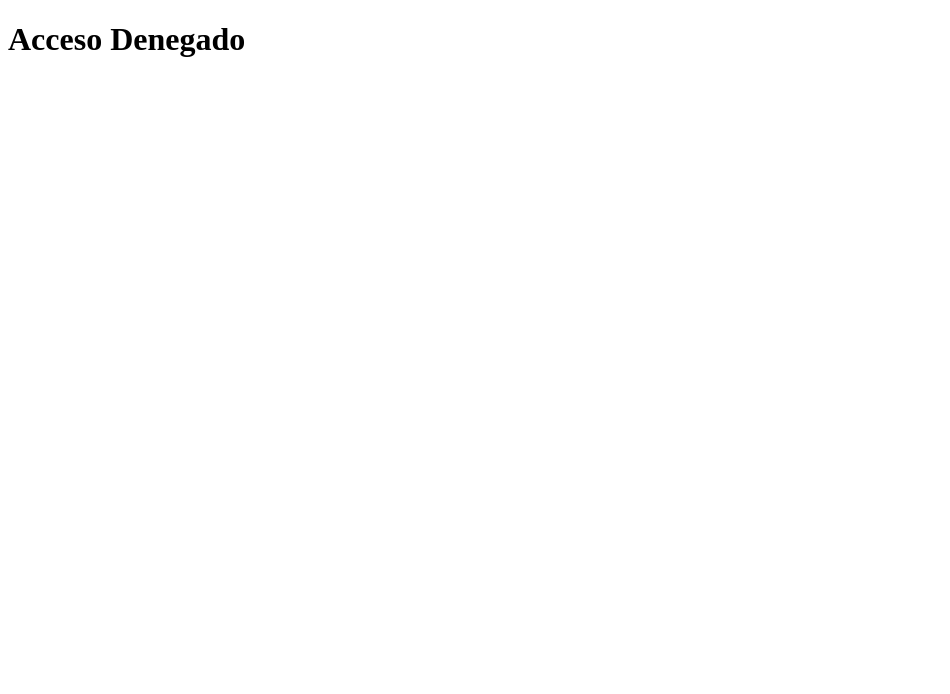
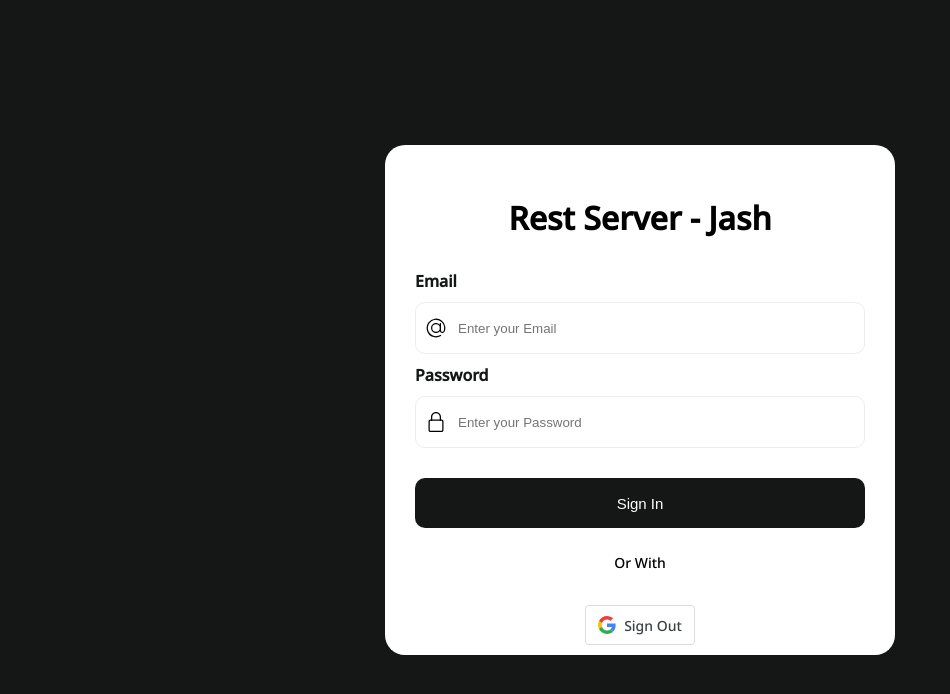
Before and after one commit to Jash0104/restserver, a website: page public/index.html in a window 1280 px wide. Shown: the whole page, without its empty margins (0-950 px from the left). Drawn offline with Linux system fonts and the light colour scheme.

Commit message:
Adding login form and styles

```diff
--- a/public/index.html
+++ b/public/index.html
@@ -3,9 +3,114 @@
     <head>
         <meta charset="UTF-8">
         <meta name="viewport" content="width=device-width, initial-scale=1.0">
+        <link rel="stylesheet" href="./styles.css">
         <title>Rest Server</title>
+        <link rel="shortcut icon" href="./mico1.png" type="image/x-icon">
     </head>
     <body>
-        <h1>Acceso Denegado</h1>
+
+        <form class="form">
+            <div class="flex-column">
+                <h1 class="title">Rest Server - Jash</h1>
+            </div>
+            <div class="flex-column">
+                <label>Email </label>
+            </div>
+            <div class="inputForm">
+                <svg height="20" viewBox="0 0 32 32" width="20"
+                    xmlns="http://www.w3.org/2000/svg"><g id="Layer_3"
+                        data-name="Layer 3"><path
+                            d="m30.853 13.87a15 15 0 0 0 -29.729 4.082 15.1 15.1 0 0 0 12.876 12.918 15.6 15.6 0 0 0 2.016.13 14.85 14.85 0 0 0 7.715-2.145 1 1 0 1 0 -1.031-1.711 13.007 13.007 0 1 1 5.458-6.529 2.149 2.149 0 0 1 -4.158-.759v-10.856a1 1 0 0 0 -2 0v1.726a8 8 0 1 0 .2 10.325 4.135 4.135 0 0 0 7.83.274 15.2 15.2 0 0 0 .823-7.455zm-14.853 8.13a6 6 0 1 1 6-6 6.006 6.006 0 0 1 -6 6z"></path></g>
+                </svg>
+                <input type="text" class="input" placeholder="Enter your Email">
+            </div>
+
+            <div class="flex-column">
+                <label>Password </label>
+            </div>
+            <div class="inputForm">
+                <svg height="20" viewBox="-64 0 512 512" width="20"
+                    xmlns="http://www.w3.org/2000/svg"><path
+                        d="m336 512h-288c-26.453125 0-48-21.523438-48-48v-224c0-26.476562 21.546875-48 48-48h288c26.453125 0 48 21.523438 48 48v224c0 26.476562-21.546875 48-48 48zm-288-288c-8.8125 0-16 7.167969-16 16v224c0 8.832031 7.1875 16 16 16h288c8.8125 0 16-7.167969 16-16v-224c0-8.832031-7.1875-16-16-16zm0 0"></path><path
+                        d="m304 224c-8.832031 0-16-7.167969-16-16v-80c0-52.929688-43.070312-96-96-96s-96 43.070312-96 96v80c0 8.832031-7.167969 16-16 16s-16-7.167969-16-16v-80c0-70.59375 57.40625-128 128-128s128 57.40625 128 128v80c0 8.832031-7.167969 16-16 16zm0 0"></path>
+                </svg>
+                <input type="password" class="input"
+                    placeholder="Enter your Password">
+
+            </div>
+
+            <button class="button-submit">Sign In</button>
+            <p class="p line">Or With</p>
+
+            <div class="flex-row">
+                <div class="g_id_signin"
+                    id="g_id_onload"
+                    data-client_id="660197112359-rrr1rpv081qm8rg1qdkohcthcihhpesl.apps.googleusercontent.com"
+                    data-auto_prompt="false"
+                    data-callback="handleCredentialResponse">
+                </div>
+
+                <!-- <div id="g_id_onload"
+                    data-client_id="660197112359-rrr1rpv081qm8rg1qdkohcthcihhpesl.apps.googleusercontent.com"
+                    data-auto_prompt="false"
+                    data-callback="handleCredentialResponse">
+                </div>
+                <div class="g_id_signin"
+                    data-type="standard"
+                    data-size="large"
+                    data-theme="outline"
+                    data-text="sign_in_with"
+                    data-shape="rectangular"
+                    data-logo_alignment="left">
+                </div> -->
+            </div>
+            <hr>
+            <div class="flex-row">
+                <div id="google_signout">
+                    <div class="g-icon">
+                        <svg version="1.1" xmlns="http://www.w3.org/2000/svg" viewBox="0 0 48 48" class="LgbsSe-Bz112c"><g><path fill="#EA4335" d="M24 9.5c3.54 0 6.71 1.22 9.21 3.6l6.85-6.85C35.9 2.38 30.47 0 24 0 14.62 0 6.51 5.38 2.56 13.22l7.98 6.19C12.43 13.72 17.74 9.5 24 9.5z"></path><path fill="#4285F4" d="M46.98 24.55c0-1.57-.15-3.09-.38-4.55H24v9.02h12.94c-.58 2.96-2.26 5.48-4.78 7.18l7.73 6c4.51-4.18 7.09-10.36 7.09-17.65z"></path><path fill="#FBBC05" d="M10.53 28.59c-.48-1.45-.76-2.99-.76-4.59s.27-3.14.76-4.59l-7.98-6.19C.92 16.46 0 20.12 0 24c0 3.88.92 7.54 2.56 10.78l7.97-6.19z"></path><path fill="#34A853" d="M24 48c6.48 0 11.93-2.13 15.89-5.81l-7.73-6c-2.15 1.45-4.92 2.3-8.16 2.3-6.26 0-11.57-4.22-13.47-9.91l-7.98 6.19C6.51 42.62 14.62 48 24 48z"></path><path fill="none" d="M0 0h48v48H0z"></path></g></svg>
+                    </div>
+                    <span>
+                        Sign Out
+                    </span>
+                </div>
+            </div>
+        </form>
+
+
+        <script src="https://accounts.google.com/gsi/client" async></script>
+        <script>
+            function handleCredentialResponse(response) {
+
+                // Google Token : ID_TOKEN
+                // console.log('ID_TOKEN: ',response.credential);
+
+                const body = { id_token: response.credential}
+                fetch('http://localhost:8080/api/auth/google', {
+                    method: 'POST',
+                    headers: {
+                        'Content-Type': 'application/json'
+                    },
+                    body: JSON.stringify(body)
+                })
+                    .then( res => res.json() )
+                    .then( res => {
+                        console.log(res);
+                        localStorage.setItem('email', res.user.email)
+                    })
+                    .catch( console.warn )
+            }
+
+
+            const button = document.getElementById('google_signout')
+            button.onclick = () => {
+                console.log( google.accounts.id );
+                google.accounts.id.disableAutoSelect()
+                google.accounts.id.revoke(localStorage.getItem('email'), done => {
+                    localStorage.clear()
+                    location.reload()
+                })
+            }
+          </script>
     </body>
 </html>
--- /dev/null
+++ b/public/styles.css
@@ -0,0 +1,165 @@
+
+@import url('https://fonts.googleapis.com/css2?family=Noto+Sans:wght@100;500&display=swap');
+
+html, body {
+    padding: 0;
+    margin: 0;
+    box-sizing: border-box;
+}
+
+body {
+    min-height: 100vh;
+    background-color: #151717;
+    font-family: 'Noto Sans', sans-serif;
+    display: flex;
+    justify-content: center;
+    align-content: center;
+    flex-wrap: wrap;
+}
+
+.title {
+    display: flex;
+    justify-content: center;
+    text-align: center;
+}
+
+#google_signout{
+    color: #3c4043;
+    border: 1px solid #dadce0;
+    background-color: #fff;
+    transition: background-color .218s, border-color .218s;
+    box-sizing: border-box;
+    display: flex;
+    align-content: center;
+    flex-wrap: wrap;
+    position: absolute;
+    border-radius: 4px;
+    font-size: 14px;
+    height: 40px;
+    cursor: pointer;
+    font-weight: 500;
+    padding: 0 12px;
+}
+
+.g-icon {
+    display: block;
+    height: 18px;
+    margin-right: 8px;
+    min-width: 18px;
+    width: 18px;
+}
+
+.form {
+    display: flex;
+    flex-direction: column;
+    gap: 10px;
+    background-color: #ffffff;
+    padding: 30px;
+    width: 450px;
+    border-radius: 20px;
+    height: min-content;
+  }
+
+
+
+  .form button {
+    align-self: flex-end;
+  }
+
+  .flex-column > label {
+    color: #151717;
+    font-weight: 600;
+  }
+
+  .inputForm {
+    border: 1.5px solid #ecedec;
+    border-radius: 10px;
+    height: 50px;
+    display: flex;
+    align-items: center;
+    padding-left: 10px;
+    transition: 0.2s ease-in-out;
+  }
+
+  .input {
+    margin-left: 10px;
+    border-radius: 10px;
+    border: none;
+    width: 85%;
+    height: 95%;
+
+  }
+
+  .input:focus {
+    outline: none;
+  }
+
+  .inputForm:focus-within {
+    border: 1.8px solid #2d79f3;
+  }
+
+  .flex-row {
+    display: flex;
+    flex-direction: row;
+    align-items: center;
+    gap: 10px;
+    justify-content: center;
+  }
+
+  .flex-row > div > label {
+    font-size: 14px;
+    color: black;
+    font-weight: 400;
+  }
+
+  .span {
+    font-size: 14px;
+    margin-left: 5px;
+    color: #2d79f3;
+    font-weight: 500;
+    cursor: pointer;
+  }
+
+  .button-submit {
+    margin: 20px 0 10px 0;
+    background-color: #151717;
+    border: none;
+    color: white;
+    font-size: 15px;
+    font-weight: 500;
+    border-radius: 10px;
+    height: 50px;
+    width: 100%;
+    cursor: pointer;
+  }
+
+  .button-submit:hover {
+    background-color: #252727;
+  }
+
+  .p {
+    text-align: center;
+    color: black;
+    font-size: 14px;
+    margin: 5px 0;
+  }
+
+  .btn {
+    margin-top: 10px;
+    width: 100%;
+    height: 50px;
+    border-radius: 10px;
+    display: flex;
+    justify-content: center;
+    align-items: center;
+    font-weight: 500;
+    gap: 10px;
+    border: 1px solid #ededef;
+    background-color: white;
+    cursor: pointer;
+    transition: 0.2s ease-in-out;
+  }
+
+  .btn:hover {
+    border: 1px solid #2d79f3;
+  }
```
Also changed, not shown: public/mico1.png (added). Lines whose indentation alone changed are shown as unchanged.
